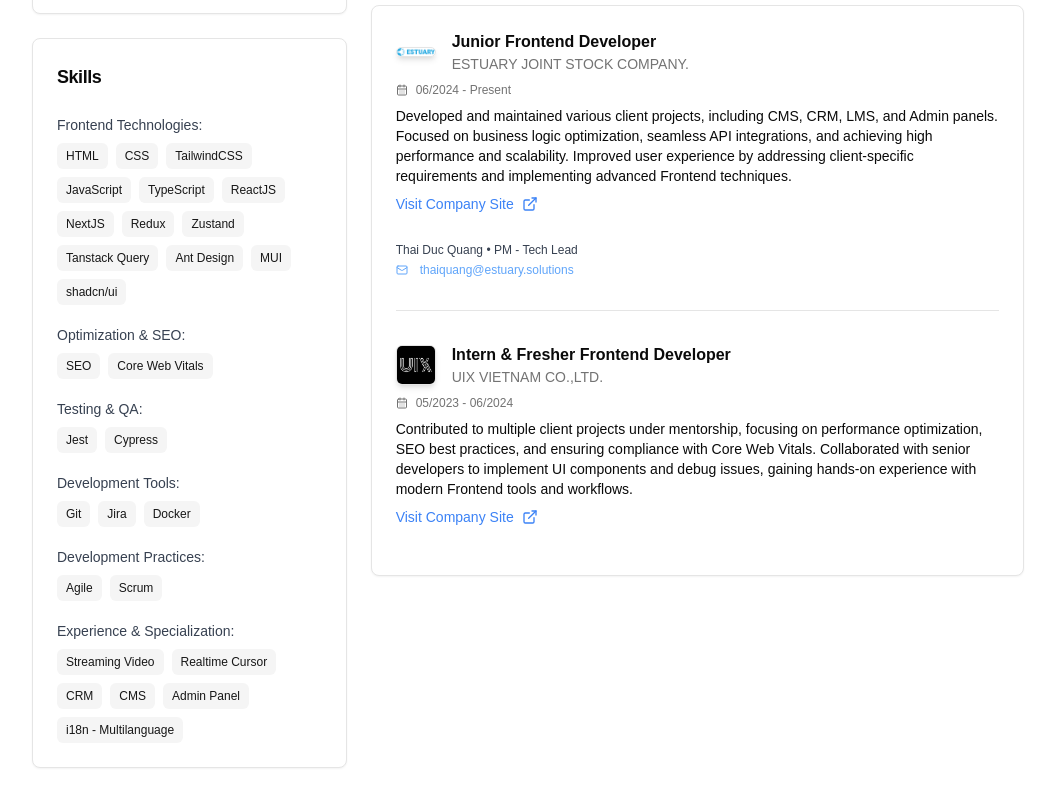
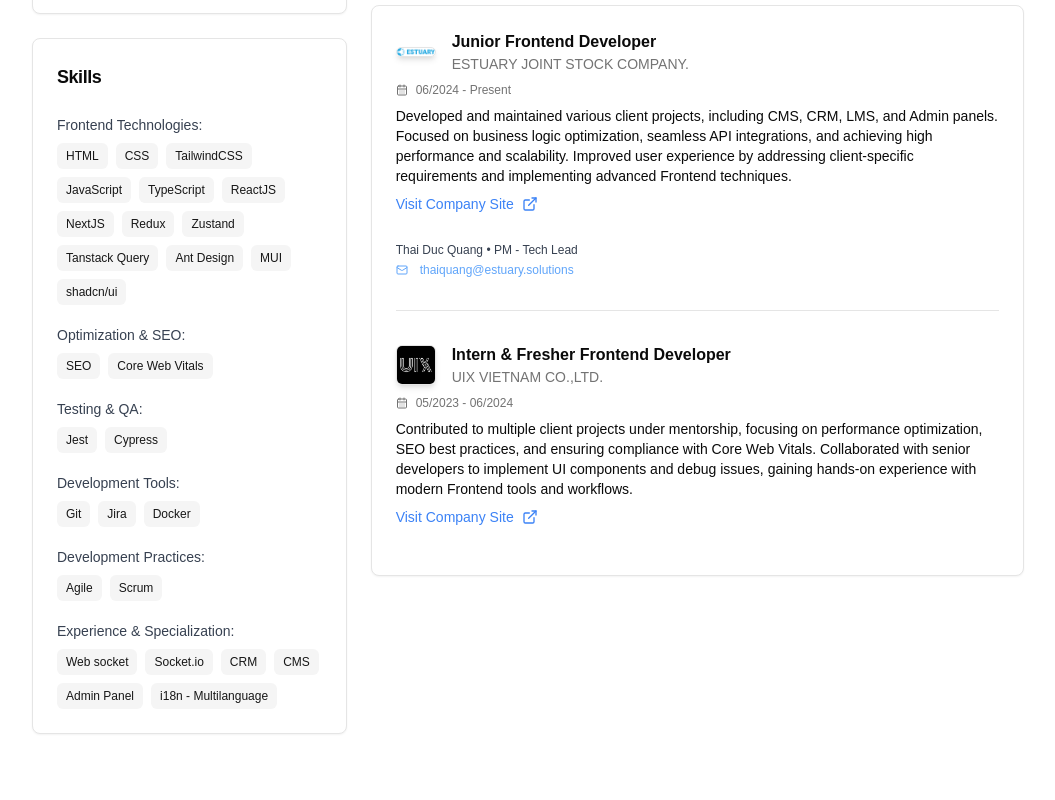
Before and after one commit to duythenights/duythenights_portfolio, a Next.js app: page / in a window 1280 px wide. Shown: the part 670-1470 px from the top of the page, without its empty margins (112-1167 px from the left). After the commit the page ends 1436 px from the top, so only its background shows below. Built offline with nearby package versions, Linux system fonts and the light colour scheme; what @radix-ui/themes would draw is missing.

Commit message:
feat: update skills section

```diff
--- a/src/components/Skills.tsx
+++ b/src/components/Skills.tsx
@@ -23,8 +23,8 @@
   "Development Tools": ["Git", "Jira", "Docker"],
   "Development Practices": ["Agile", "Scrum"],
   "Experience & Specialization": [
-    "Streaming Video",
-    "Realtime Cursor",
+    "Web socket",
+    "Socket.io",
     "CRM",
     "CMS",
     "Admin Panel",
```
